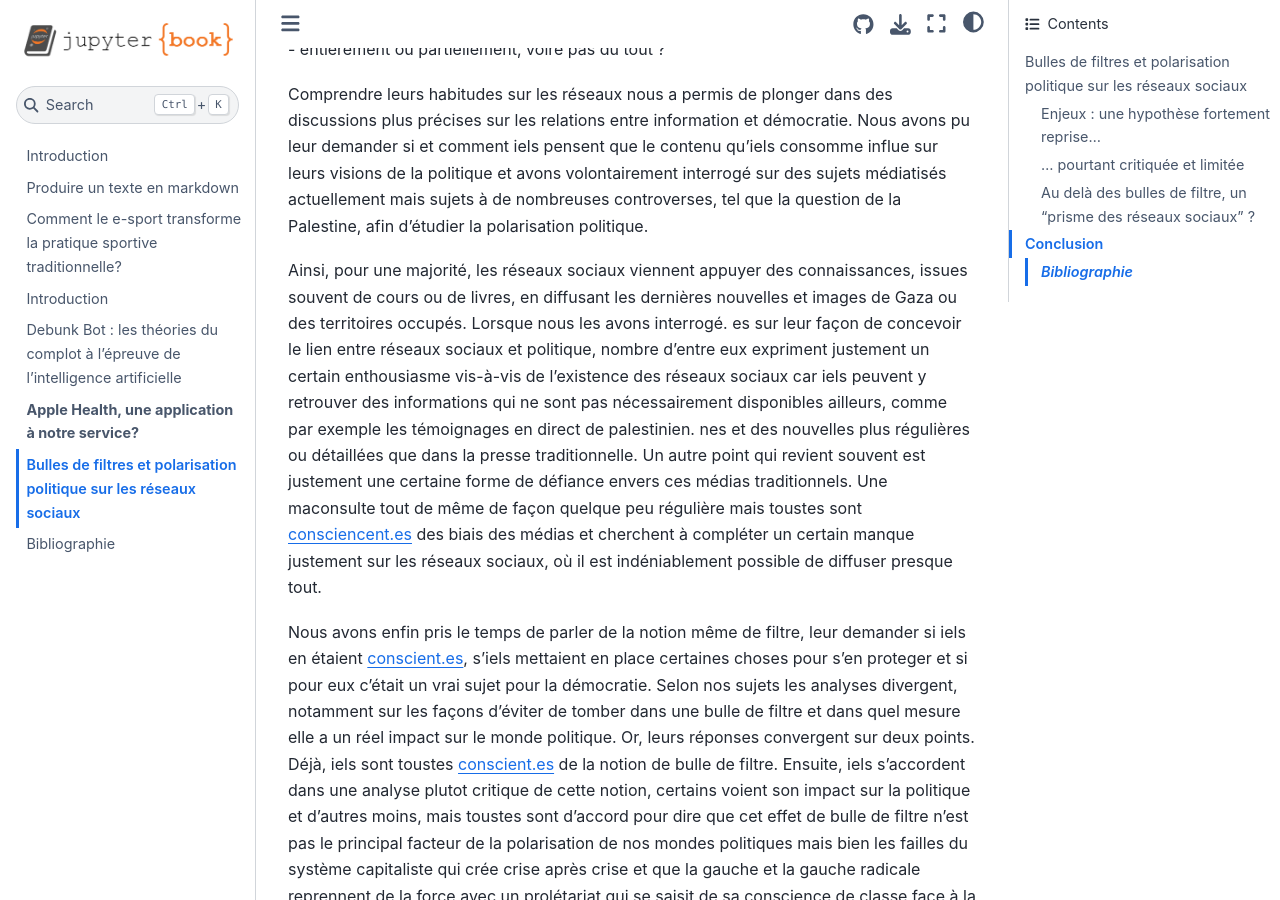
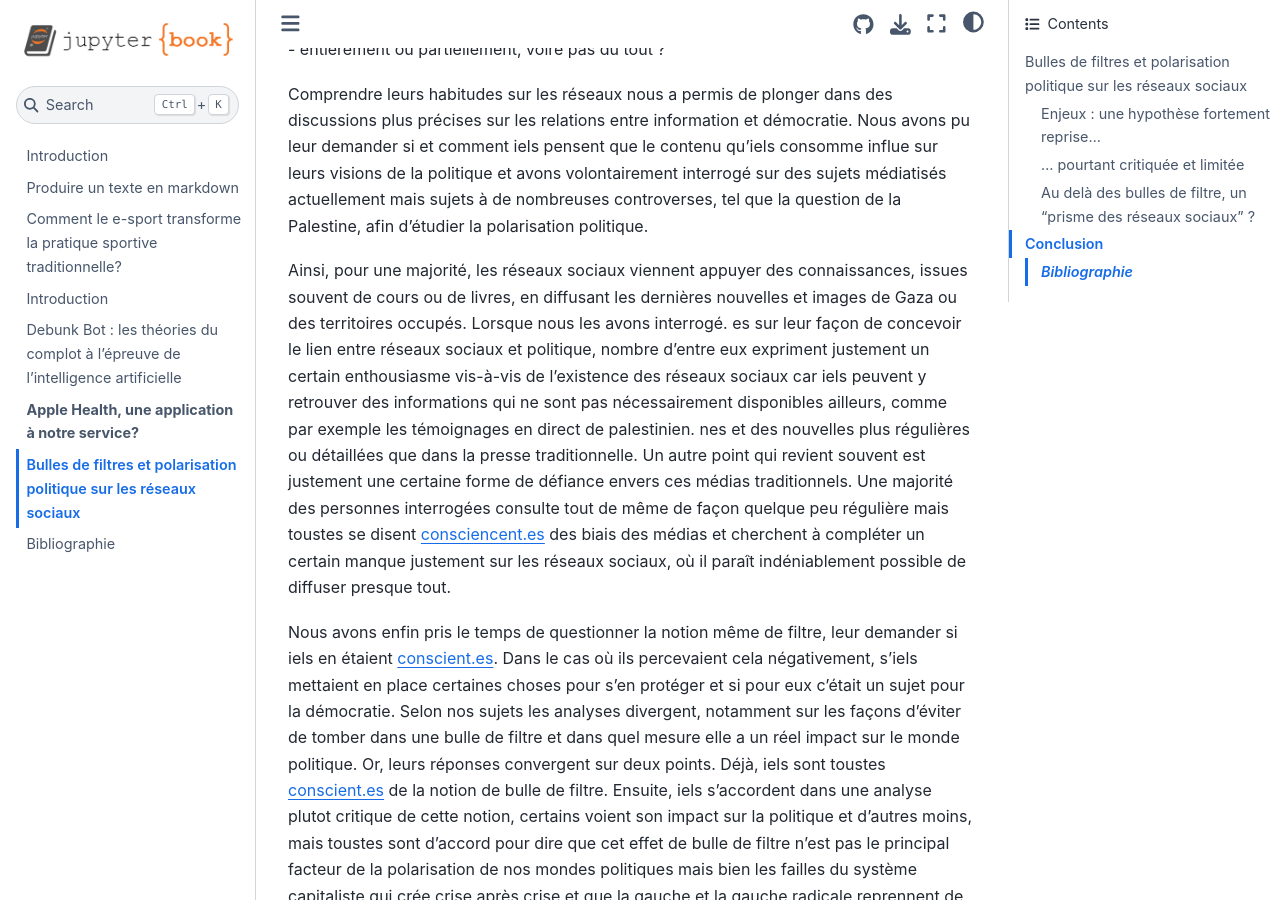
Before and after one commit to luneauaymeric/digital_culture_collective_page_g6, a Jupyter Book: the page built from bubbles/bulles_de_filtre.md, in a window 1280 px wide and 900 px high, scrolled down 2780 px. Built offline with Jupyter Book 1.0.4 settings and Sphinx 7.4.7 and the Sphinx Book theme 1.1.4, drawn with Linux system fonts in a browser that asks for light colours.

Commit message:
bubbles/bulles_de_filtre.md updated from https://stackedit.io/

```diff
--- a/bubbles/bulles_de_filtre.md
+++ b/bubbles/bulles_de_filtre.md
@@ -33,9 +33,9 @@ Dans un premier temps nous avons cherché à savoir quels réseaux sociaux iels
 
 Comprendre leurs habitudes sur les réseaux nous a permis de plonger dans des discussions plus précises sur les relations entre information et démocratie. Nous avons pu leur demander si et comment iels pensent que le contenu qu’iels consomme influe sur leurs visions de la politique et avons volontairement interrogé sur des sujets médiatisés actuellement mais sujets à de nombreuses controverses, tel que la question de la Palestine, afin d'étudier la polarisation politique.
 
-Ainsi, pour une majorité, les réseaux sociaux viennent appuyer des connaissances, issues souvent de cours ou de livres, en diffusant les dernières nouvelles et images de Gaza ou des territoires occupés. Lorsque nous les avons interrogé. es sur leur façon de concevoir le lien entre réseaux sociaux et politique, nombre d’entre eux expriment justement un certain enthousiasme vis-à-vis de l’existence des réseaux sociaux car iels peuvent y retrouver des informations qui ne sont pas nécessairement disponibles ailleurs, comme par exemple les témoignages en direct de palestinien. nes et des nouvelles plus régulières ou détaillées que dans la presse traditionnelle. Un autre point qui revient souvent est justement une certaine forme de défiance envers ces médias traditionnels. Une maconsulte tout de même de façon quelque peu régulière mais toustes sont consciencent.es des biais des médias et cherchent à compléter un certain manque justement sur les réseaux sociaux, où il est indéniablement possible de diffuser presque tout.
+Ainsi, pour une majorité, les réseaux sociaux viennent appuyer des connaissances, issues souvent de cours ou de livres, en diffusant les dernières nouvelles et images de Gaza ou des territoires occupés. Lorsque nous les avons interrogé. es sur leur façon de concevoir le lien entre réseaux sociaux et politique, nombre d’entre eux expriment justement un certain enthousiasme vis-à-vis de l’existence des réseaux sociaux car iels peuvent y retrouver des informations qui ne sont pas nécessairement disponibles ailleurs, comme par exemple les témoignages en direct de palestinien. nes et des nouvelles plus régulières ou détaillées que dans la presse traditionnelle. Un autre point qui revient souvent est justement une certaine forme de défiance envers ces médias traditionnels. Une majorité des personnes interrogées consulte tout de même de façon quelque peu régulière mais toustes se disent consciencent.es des biais des médias et cherchent à compléter un certain manque justement sur les réseaux sociaux, où il paraît indéniablement possible de diffuser presque tout.
 
-Nous avons enfin pris le temps de parler de la notion même de filtre, leur demander si iels en étaient conscient.es, s’iels mettaient en place certaines choses pour s’en proteger et si pour eux c’était un vrai sujet pour la démocratie. Selon nos sujets les analyses divergent, notamment sur les façons d’éviter de tomber dans une bulle de filtre et dans quel mesure elle a un réel impact sur le monde politique. Or, leurs réponses convergent sur deux points. Déjà, iels sont toustes conscient.es de la notion de bulle de filtre. Ensuite, iels s’accordent dans une analyse plutot critique de cette notion, certains voient son impact sur la politique et d’autres moins, mais toustes sont d’accord pour dire que cet effet de bulle de filtre n’est pas le principal facteur de la polarisation de nos mondes politiques mais bien les failles du système capitaliste qui crée crise après crise et que la gauche et la gauche radicale reprennent de la force avec un prolétariat qui se saisit de sa conscience de classe face à la bourgeoisie et ses sbires se tournent vers le fascisme pour continuer de défendre ses intérêts coute que coute.
+Nous avons enfin pris le temps de questionner la notion même de filtre, leur demander si iels en étaient conscient.es. Dans le cas où ils percevaient cela négativement, s’iels mettaient en place certaines choses pour s’en protéger et si pour eux c’était un sujet pour la démocratie. Selon nos sujets les analyses divergent, notamment sur les façons d’éviter de tomber dans une bulle de filtre et dans quel mesure elle a un réel impact sur le monde politique. Or, leurs réponses convergent sur deux points. Déjà, iels sont toustes conscient.es de la notion de bulle de filtre. Ensuite, iels s’accordent dans une analyse plutot critique de cette notion, certains voient son impact sur la politique et d’autres moins, mais toustes sont d’accord pour dire que cet effet de bulle de filtre n’est pas le principal facteur de la polarisation de nos mondes politiques mais bien les failles du système capitaliste qui crée crise après crise et que la gauche et la gauche radicale reprennent de la force avec un prolétariat qui se saisit de sa conscience de classe face à la bourgeoisie et ses sbires se tournent vers le fascisme pour continuer de défendre ses intérêts coute que coute.
 
 ## ... pourtant critiquée et limitée
 *De l’information aux industries culturelles, l’hypothèse chahutée de la bulle de filtre* Joëlle Farchy et Steven Tallec :
```
Also changed, not shown: other parts of bubbles/bulles_de_filtre.md (+3 -3 lines).
